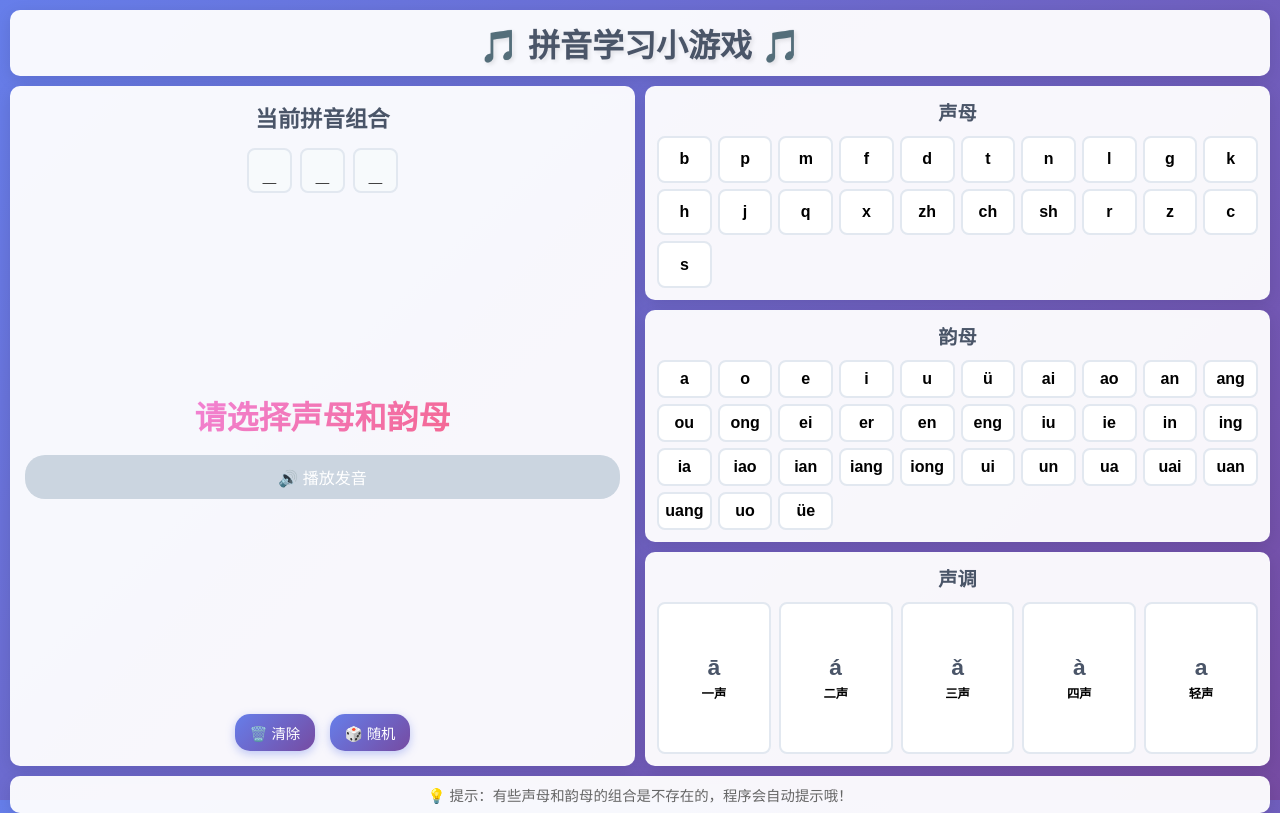
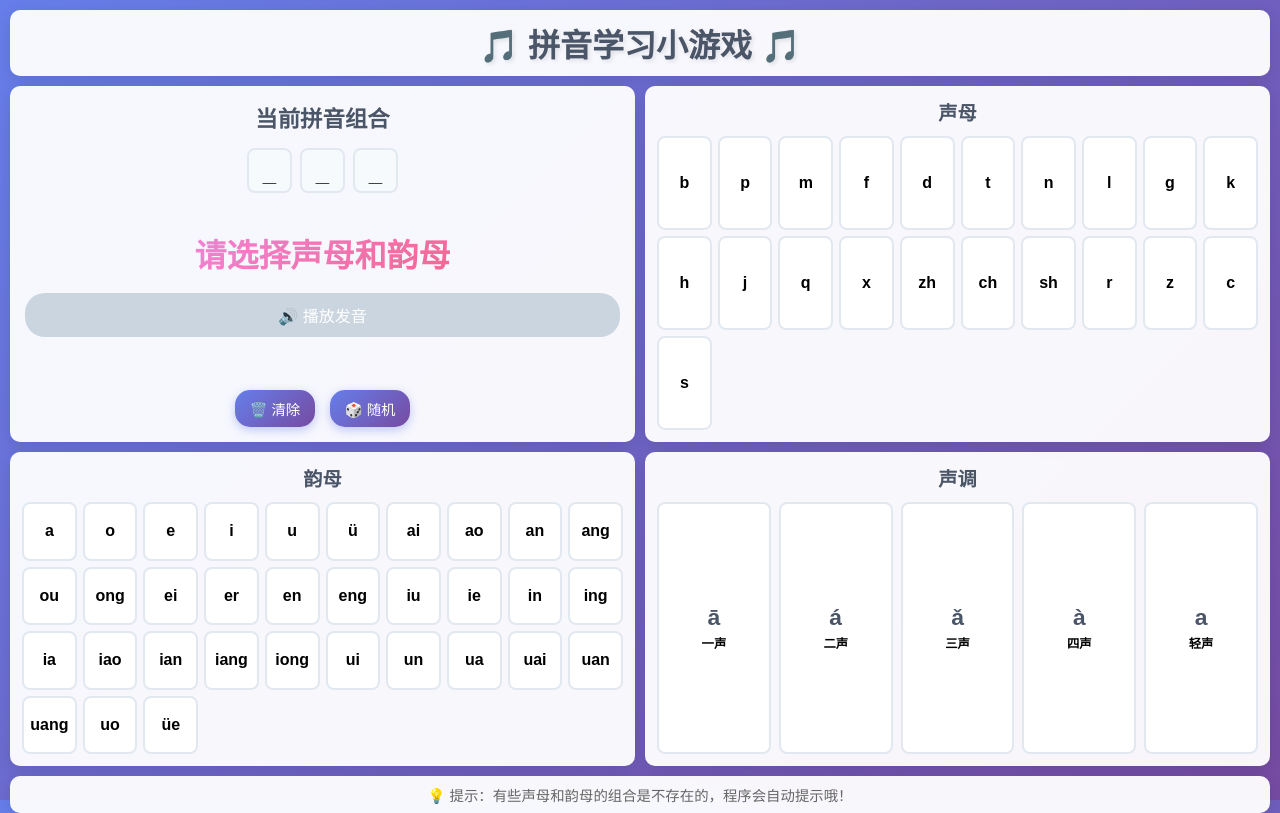
Before and after one commit to ufolux/pinyintest, a website: page index.html in a window 1280 px wide. Drawn offline with Linux system fonts and the light colour scheme.

Commit message:
feat: change layout

```diff
--- a/index.html
+++ b/index.html
@@ -15,7 +15,7 @@
       </header>
 
       <main class="main-grid">
-        <!-- 左侧：当前组合显示区 -->
+        <!-- 左上：当前组合显示区 -->
         <section class="current-combination">
           <h2>当前拼音组合</h2>
           <div class="pinyin-display">
@@ -38,7 +38,15 @@
           </div>
         </section>
 
-        <!-- 右侧上：声母选择区 -->
+        <!-- 左下：韵母选择区 -->
+        <section class="selection-area yunmu-area">
+          <h3>韵母</h3>
+          <div class="button-grid" id="yunmu-grid">
+            <!-- 韵母按钮将通过JavaScript生成 -->
+          </div>
+        </section>
+
+        <!-- 右上：声母选择区 -->
         <section class="selection-area shengmu-area">
           <h3>声母</h3>
           <div class="button-grid" id="shengmu-grid">
@@ -46,15 +54,7 @@
           </div>
         </section>
 
-        <!-- 右侧中：韵母选择区 -->
-        <section class="selection-area yunmu-area">
-          <h3>韵母</h3>
-          <div class="button-grid" id="yunmu-grid">
-            <!-- 韵母按钮将通过JavaScript生成 -->
-          </div>
-        </section>
-
-        <!-- 右侧下：声调选择区 -->
+        <!-- 右下：声调选择区 -->
         <section class="selection-area shengdiao-area">
           <h3>声调</h3>
           <div class="tone-grid" id="shengdiao-grid">
--- a/style.css
+++ b/style.css
@@ -43,7 +43,7 @@ header h1 {
 .main-grid {
   display: grid;
   grid-template-columns: 1fr 1fr;
-  grid-template-rows: 1fr 1fr 1fr;
+  grid-template-rows: 1fr 1fr;
   gap: 10px;
   flex: 1;
   height: calc(100vh - 120px);
@@ -56,7 +56,8 @@ header h1 {
   border-radius: 10px;
   text-align: center;
   box-shadow: 0 4px 16px rgba(0, 0, 0, 0.1);
-  grid-row: 1 / 4;
+  grid-column: 1;
+  grid-row: 1;
   display: flex;
   flex-direction: column;
   justify-content: space-between;
@@ -179,13 +180,13 @@ header h1 {
 }
 
 .yunmu-area {
-  grid-column: 2;
+  grid-column: 1;
   grid-row: 2;
 }
 
 .shengdiao-area {
   grid-column: 2;
-  grid-row: 3;
+  grid-row: 2;
 }
 
 .selection-area h3 {
@@ -384,12 +385,12 @@ footer p {
     grid-column: 1;
   }
 
-  .shengmu-area {
+  .yunmu-area {
     grid-column: 1;
     grid-row: 2;
   }
 
-  .yunmu-area {
+  .shengmu-area {
     grid-column: 1;
     grid-row: 3;
   }
```
